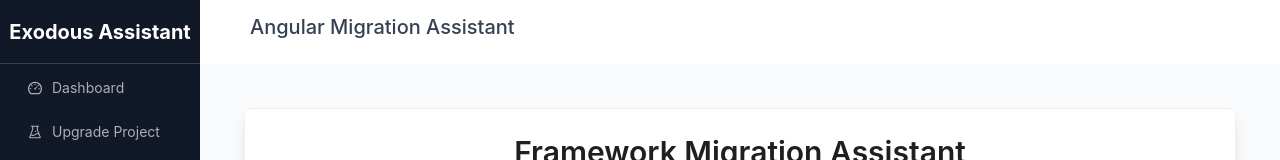
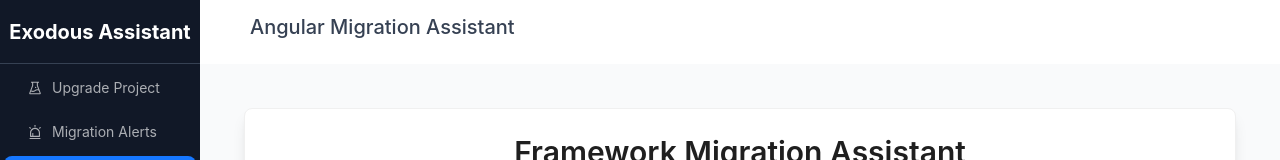
Before and after one commit to PaulLandaeta/upgrade-agent, a React (Vite) app: page /framework-migration in a window 1280 px wide. Shown: the top 160 px of the page. Built offline with nearby package versions, Linux system fonts and the light colour scheme; no server answers.

Commit message:
fix: building project

```diff
--- a/src/components/Layout.tsx
+++ b/src/components/Layout.tsx
@@ -1,7 +1,6 @@
 import type { ReactNode } from "react";
 import { Layout as AntLayout, Menu } from "antd";
 import {
-  DashboardOutlined,
   ExperimentOutlined,
   AlertOutlined,
   SwapOutlined,
@@ -15,11 +14,6 @@
   const location = useLocation();
 
   const menuItems = [
-    {
-      label: <Link to="/">Dashboard</Link>,
-      key: "/",
-      icon: <DashboardOutlined />,
-    },
     {
       label: <Link to="/projects">Upgrade Project</Link>,
       key: "/projects",
--- a/src/services/apiInstance.tsx
+++ b/src/services/apiInstance.tsx
@@ -3,7 +3,6 @@
 
 const apiInstance = axios.create({
   baseURL: API_BASE_URL,
-  timeout: 10000,
   headers: {
     "Content-Type": "application/json",
   },
```
